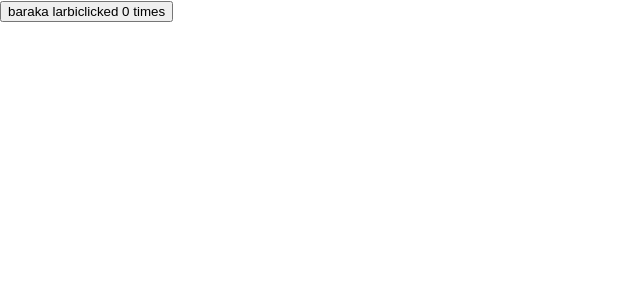
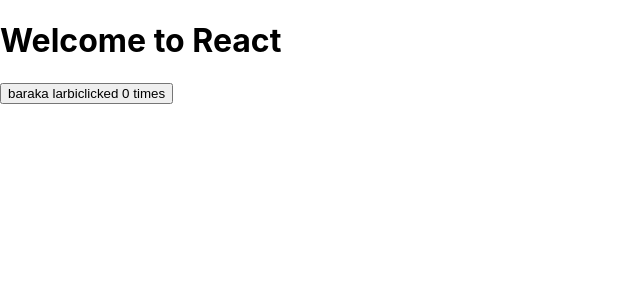
Before and after one commit to ElitDevs/PostMe, a React (Create React App) app: page / in a window 1280 px wide. Shown: the top 300 px of the page, without its empty margins (0-640 px from the left). Built offline with nearby package versions, Linux system fonts and the light colour scheme.

Commit message:
wrapping up our content

```diff
--- a/src/Containers/App.js
+++ b/src/Containers/App.js
@@ -1,8 +1,14 @@
 import React, { Component } from "react";
+import MyButton from "../Components/MyButton";
 
 class App extends Component {
   render() {
-    return <div>Hello i'm a Container</div>;
+    return (
+      <div>
+        <h1>Welcome to React</h1>
+        <MyButton title="baraka larbi" />
+      </div>
+    );
   }
 }
 
--- a/src/index.js
+++ b/src/index.js
@@ -1,9 +1,6 @@
 import React from "react";
 import ReactDOM from "react-dom";
 import "./index.css";
-// import App from './App';
-import MyButton from "./Components/MyButton";
-ReactDOM.render(
-  <MyButton title="baraka larbi" />,
-  document.getElementById("root")
-);
+import App from "./Containers/App";
+
+ReactDOM.render(<App />, document.getElementById("root"));
```
